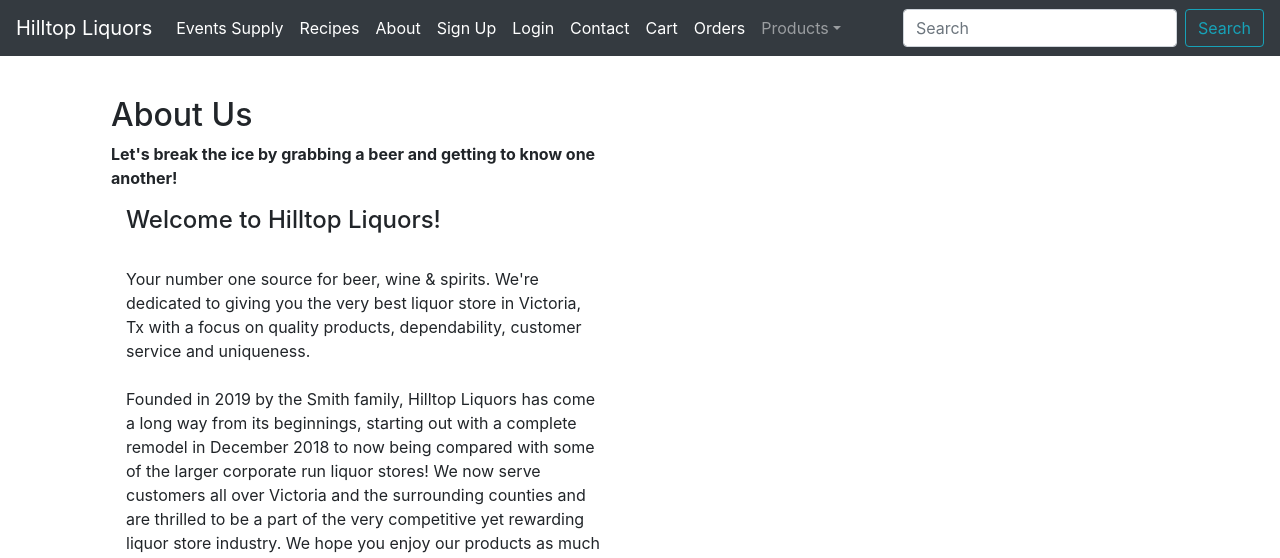
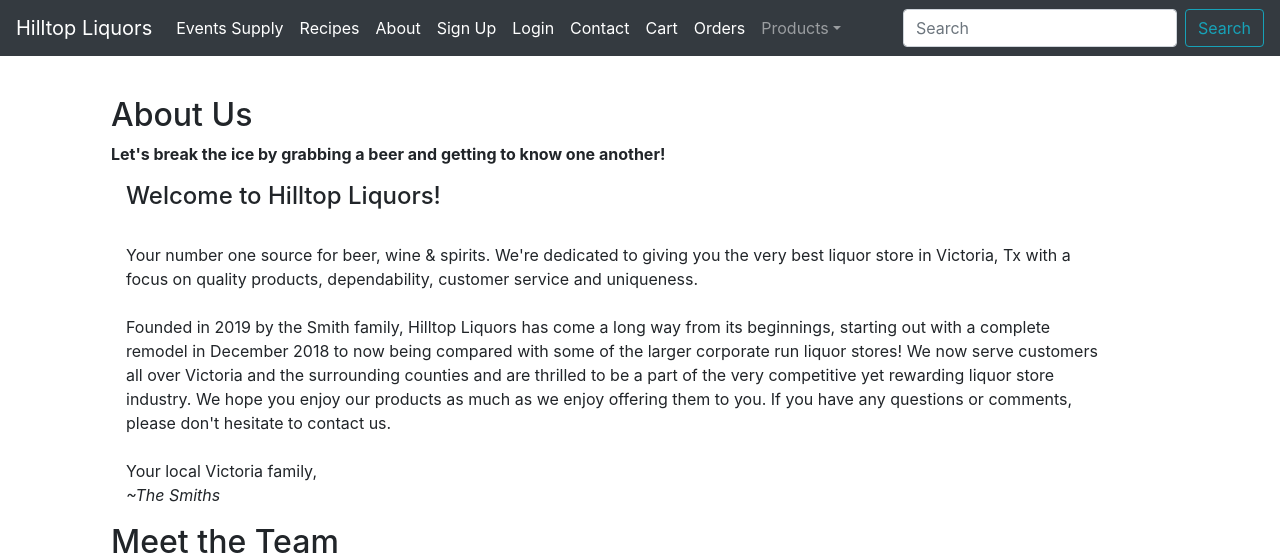
Before and after one commit to Hilltop-Liquors/hilltop-liquors, a Spring Boot app: page /About in a window 1280 px wide. Shown: the top 558 px of the page. Run offline with Spring Boot 4, Linux system fonts and the light colour scheme.

Commit message:
about page updated

```diff
--- a/src/main/resources/templates/about.html
+++ b/src/main/resources/templates/about.html
@@ -13,14 +13,14 @@
 <body>
 <nav th:replace="partials/navbar :: navbar"></nav>
 
-<div class="container m-5 p-5">
+<div class="container m-5 p-5 center">
     <!-- ======================-->
     <!--about-->
     <section id="section-about">
         <div class="container">
             <div id="about">
                 <div class="row mar-bot40">
-                    <div class="col-md-offset-3 col-md-6">
+                    <div class="col-md-offset-3 col-md-12">
                         <div class="title">
                             <div class="wow bounceIn">
 
@@ -33,7 +33,7 @@
                 </div>
 
 
-                <div class="col-lg-6 ">
+                <div class="col-lg-12 ">
                     <div class="company mar-left10">
                         <h4><span id="span">Welcome to Hilltop Liquors!</span></h4>
                         <p class="text-left"><br> Your number one source for beer, wine & spirits. We're dedicated to
```
